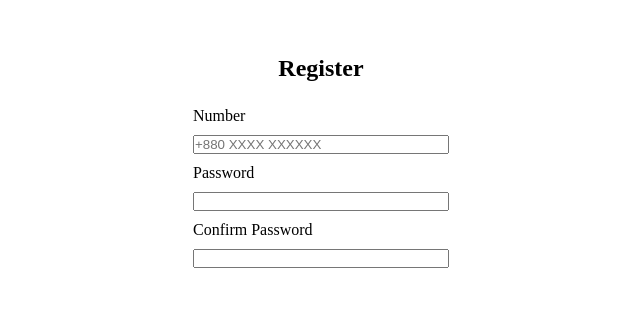
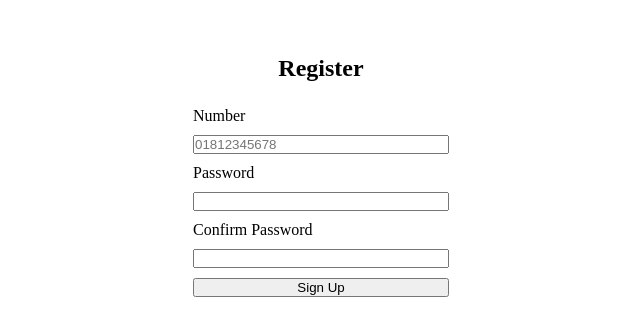
Before and after one commit to sm-mostafajamal/repliq_test, a React (Create React App) app: page / in a window 1280 px wide. Shown: the part 239-574 px from the top of the page, without its empty margins (319-959 px from the left). Built offline with nearby package versions, Linux system fonts and the light colour scheme.

Commit message:
added register page functionality with redux

```diff
--- a/src/components/Register.jsx
+++ b/src/components/Register.jsx
@@ -1,4 +1,6 @@
+import { useDispatch } from "react-redux";
 import { styled } from "styled-components";
+import { addUser } from "../redux/loginLogoutReducer";
 
 const Container = styled.div`
   width: 100%;
@@ -29,17 +31,39 @@ const Input = styled.input`
   margin-bottom: 10px;
 `;
 
+const Submit = styled.button``;
+
 const Register = () => {
+  const dispatch = useDispatch();
+
+  const handleSubmit = (e) => {
+    e.preventDefault();
+    dispatch(
+      addUser({
+        number: e.target.number.value,
+        password: e.target.password.value,
+        confirmPassword: e.target.confirmPassword.value,
+      })
+    );
+  };
+
   return (
     <Container>
       <Title>Register</Title>
-      <Form>
+      <Form onSubmit={(e) => handleSubmit(e)}>
         <Label htmlFor="number">Number</Label>
-        <Input placeholder="+880 XXXX XXXXXX" min="11" max="14" />
+        <Input
+          name="number"
+          type="tel"
+          placeholder="01812345678"
+          pattern="[0-9]{5}[0-9]{6}"
+          required
+        />
         <Label htmlFor="password">Password</Label>
-        <Input />
+        <Input name="password" type="password" required />
         <Label htmlFor="password">Confirm Password</Label>
-        <Input />
+        <Input name="confirmPassword" type="password" required />
+        <Submit>Sign Up</Submit>
       </Form>
     </Container>
   );
--- a/src/index.js
+++ b/src/index.js
@@ -1,10 +1,14 @@
 import React from "react";
 import ReactDOM from "react-dom/client";
 import App from "./App";
+import { Provider } from "react-redux";
+import store from "./redux/store";
 
 const root = ReactDOM.createRoot(document.getElementById("root"));
 root.render(
   <React.StrictMode>
-    <App />
+    <Provider store={store}>
+      <App />
+    </Provider>
   </React.StrictMode>
 );
--- /dev/null
+++ b/src/redux/loginLogoutReducer.js
@@ -0,0 +1,22 @@
+import { createSlice } from "@reduxjs/toolkit";
+
+const initialState = {
+  user: [],
+};
+
+const loginLogOutSlice = createSlice({
+  name: "login_logout",
+  initialState,
+  reducers: {
+    addUser: (state, action) => {
+      return {
+        ...state,
+        user: state.user.concat(action.payload),
+      };
+    },
+  },
+});
+
+export const { addUser } = loginLogOutSlice.actions;
+
+export default loginLogOutSlice.reducer;
--- /dev/null
+++ b/src/redux/store.js
@@ -0,0 +1,10 @@
+import { combineReducers, configureStore } from "@reduxjs/toolkit";
+import loginLogoutReducer from "./loginLogoutReducer";
+
+const reducer = combineReducers({
+  loginLogout: loginLogoutReducer,
+});
+
+const store = configureStore({ reducer });
+
+export default store;
```
